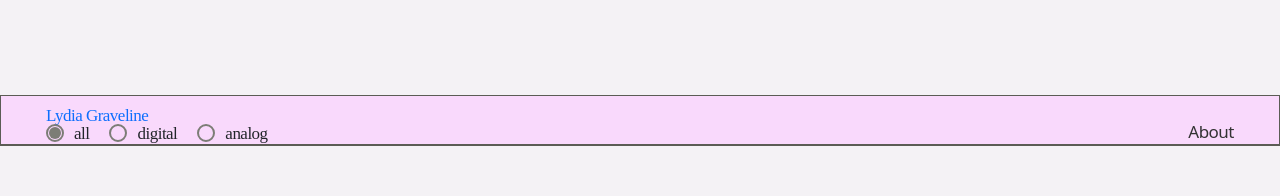
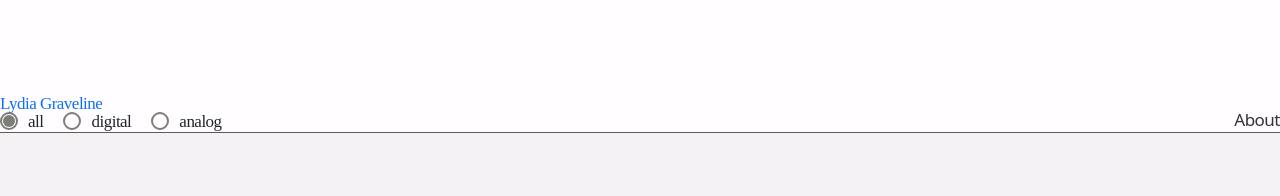
Before and after one commit to Lydiagraveline/CART444-portfolio-website, a React (Create React App) app in the folder my-app/: page / in a window 1280 px wide. Shown: the top 196 px of the page. Built offline with nearby package versions, Linux system fonts and the light colour scheme; the HTML template or start-up script is replaced by a standard one.

Commit message:
finished header behavior

```diff
--- a/my-app/src/App.css
+++ b/my-app/src/App.css
@@ -65,25 +65,21 @@ body {
   background-color: var(--light2);
 }
 
-.hheader-wrapper {
-  background-color: var(--purple1);
-}
 
 .header {
-  background-color: var(--purple1);
+  background-color: var(--light1);
   flex-direction: column;
-  /* -webkit-box-pack: end; */
+  -webkit-box-pack: end;
+  justify-content: flex-end;
+  margin-top: 0px;
   display: flex;
   width: 100%;
-  /* height: auto; */
-  /* height: 300px; */
   position: sticky;
-  /* top: calc(100% - 2px); */
   top: 0;
   z-index: 20;
   letter-spacing: -0.03em;
   line-height: 1em;
-  transition: top 0.6s
+  transition: all 1s ease-out;
 }
 
 @media screen and (min-width: 32em) {
@@ -94,32 +90,30 @@ body {
   }
 }
 
-.headerTest {
-  background-color: blueviolet;
-  /* height: auto; */
-  /* height: 200px; */
-  width: 100%;
-  /* padding: 10px; */
-  position: fixed;
-  /* display: ; */
-  /* position: relative; */
-  top: 0;
-  transition: top 0.6s;
-  /* display: flex; */
-  /* flex-direction: column; */
+.headerBottom {
+  align-items: flex-end;
+  display: flex;
+  padding-bottom: 2px;
+  letter-spacing: -0.03em;
+  line-height: 1em;
+  pointer-events: auto;
 }
 
-.header-hidden {
-  /* position: fixed; */
-  top: -300px;
-  /* display: none; */
+.headerTest {
+  background-color: var(--light1);
+  width: 100%;
+  position: absolute;
+  bottom: 100%;
+  min-height: 100px;
+  transition: top 0.6s;
+
 }
 
 
 .headerTop{
   /* height: auto; */
-  border: 1.5px solid red;
-  background-color: #007bff;
+  /* border: 1.5px solid red; */
+  /* background-color: #007bff; */
   /* height: 10px; */
   /* height: 100%; */
   /* width: 100%; */
@@ -158,63 +152,16 @@ body {
   }
 }
 
-.containertest{
-  /* top: 0; */
-  /* background-color: #E5E2E5; */
-  /* border: 1.5px solid var(--dark3); */
-  /* display: block; */
-  /* flex-direction: column; */
-  /* display: flex; */
-  /* flex-direction: column; */
-  /* height: auto; */
-  /* padding: 10px; */
-  }
-
 
 .about-section{
-  /* flex-grow: 1; */
-  /* overflow: hidden; */
-  /* display: flex; */
-  border: 1.5px solid red;
   height: auto;
-  /* width: 100%;
-  padding-bottom: 0px;
-  padding-top: 15px; */
+}
+
+.about-hidden{
+  color: var(--light1);
 }
 
 
-@media screen and (min-width: 32em) {
-  .about-section {
-
-  }
-}
-
-
-.headerBottom {
-  border: 1.5px solid var(--dark3);
-  background-color: var(--purple1);
-  align-items: flex-end;
-  /* flex-shrink: 0; */
-  /* -webkit-box-pack: start; */
-  /* justify-content: flex-start; */
-  display: flex;
-  position: relative;
-  padding-bottom: 2px;
-  letter-spacing: -0.03em;
-  line-height: 1em;
-  pointer-events: auto;
-  /* transition: top 0.6s; */
-  /* transition: top 0.6s; */
-}
-
-@media screen and (min-width: 32em) {
-  .headerBottom {
-    /* margin-top: 95px; */
-    padding-left: 45px;
-    padding-right: 45px;
-    height: 50px;
-  }
-}
 
 .header-left{
   /* border: 1.5px solid var(--dark3); */
--- a/my-app/src/components/Header.jsx
+++ b/my-app/src/components/Header.jsx
@@ -13,8 +13,17 @@ const Header = ({ categories, selectedCategory, handleFilterChange, handleAboutC
   const [isHidden, setIsHidden] = useState(true);
   const [headerTestHeight, setHeaderTestHeight] = useState(0);
 
+  const updateHeaderHeight = () => {
+    const headerTestElement = document.querySelector('.headerTest');
+    if (headerTestElement) {
+      setHeaderTestHeight(headerTestElement.clientHeight);
+    }
+  };
+
   const toggleHeader = () => {
     setIsHidden(!isHidden);
+     updateHeaderHeight();
+    console.log(headerTestHeight);
   };
 
   function handleScrollChange() {
@@ -24,26 +33,36 @@ const Header = ({ categories, selectedCategory, handleFilterChange, handleAboutC
   }
 
   useEffect(() => {
-    const headerTestElement = document.querySelector('.headerTest');
-    if (headerTestElement) {
-      setHeaderTestHeight(headerTestElement.clientHeight);
-    }
+    updateHeaderHeight();
+      // Listen for resize events to update the height
+      window.addEventListener('resize', updateHeaderHeight);
 
     window.addEventListener("scroll", handleScrollChange);
     return () => {
       window.removeEventListener("scroll", handleScrollChange);
+      window.removeEventListener('resize', updateHeaderHeight);
     };
   }, []); // only add event listener on mount & clean on unmount
 
   const headerStyle = {
-     top: isHidden ? 0 :  headerTestHeight
+    //  marginTop: !isHidden ? '0px' : null,
+      // top: isHidden ? 0 :  headerTestHeight
+      transform: `translateY(${isHidden ? 0 : headerTestHeight}px)`,
+      // backgroundColor: !isHidden && window.scrollY === 0 ? 'red' : 'blue',
+      marginTop: !isHidden && window.scrollY === 0 ? `0px` : null
   };
 
+    const testStyle = {
+      // marginTop: isHidden && window.scrollY === 0 ? 0 : null
+
+  };
   return (
-  //  <section className='header-wrapper'>
-    <header className="header"  style={headerStyle}>
-       {/* <p>header</p> */}
-       <div
+    // <div className="background-container" style={headerStyle}>
+    <header style={headerStyle}
+    className={classnames("header", {
+        "hidden": isHidden
+    })}>
+            <div
             className={classnames("headerTest", {
               "header-hidden": isHidden
             })}
@@ -54,19 +73,23 @@ const Header = ({ categories, selectedCategory, handleFilterChange, handleAboutC
         {/* <p>containertest</p> */}
           <div
               className={classnames("about-section", {
-              "header-hidden": isHidden
+              "about-hidden": isHidden
             }) }>
           <p>about-section</p>
           <p>information about Lydia Graveline.</p>
           <p>information about Lydia Graveline.</p>
           <p>information about Lydia Graveline.</p>
           <p>Contact</p>
+          <p>Contact</p>
+          {/* <p>Contact</p> */}
           </div>
         {/* </div> */}
       </div>
       </div>
 
-      <div className='headerBottom'>
+       {/* <p>header</p> */}
+      <div className='headerBottom '  >
+
       <div className="header-left">
         <div id="logo">
         <Link to="/">Lydia Graveline</Link>
@@ -85,7 +108,7 @@ const Header = ({ categories, selectedCategory, handleFilterChange, handleAboutC
       </div>
       </div>
       <div className="header-right">
-      <Link to="#" onClick={toggleHeader}>About</Link>
+      <Link to="#" onClick={() => {toggleHeader(); updateHeaderHeight();}}>About</Link>
       </div>
       </div>
 
@@ -120,7 +143,7 @@ const Header = ({ categories, selectedCategory, handleFilterChange, handleAboutC
 
 
     </header>
-    // </section>
+    //  </div>
   );
 };
 
```
